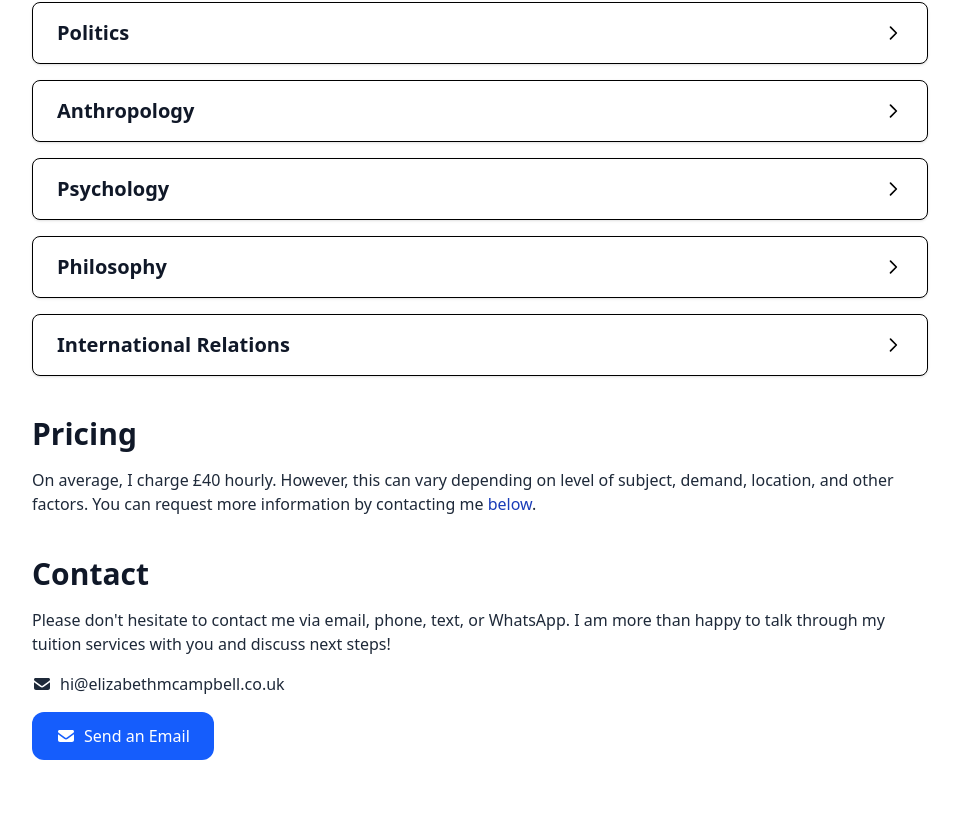
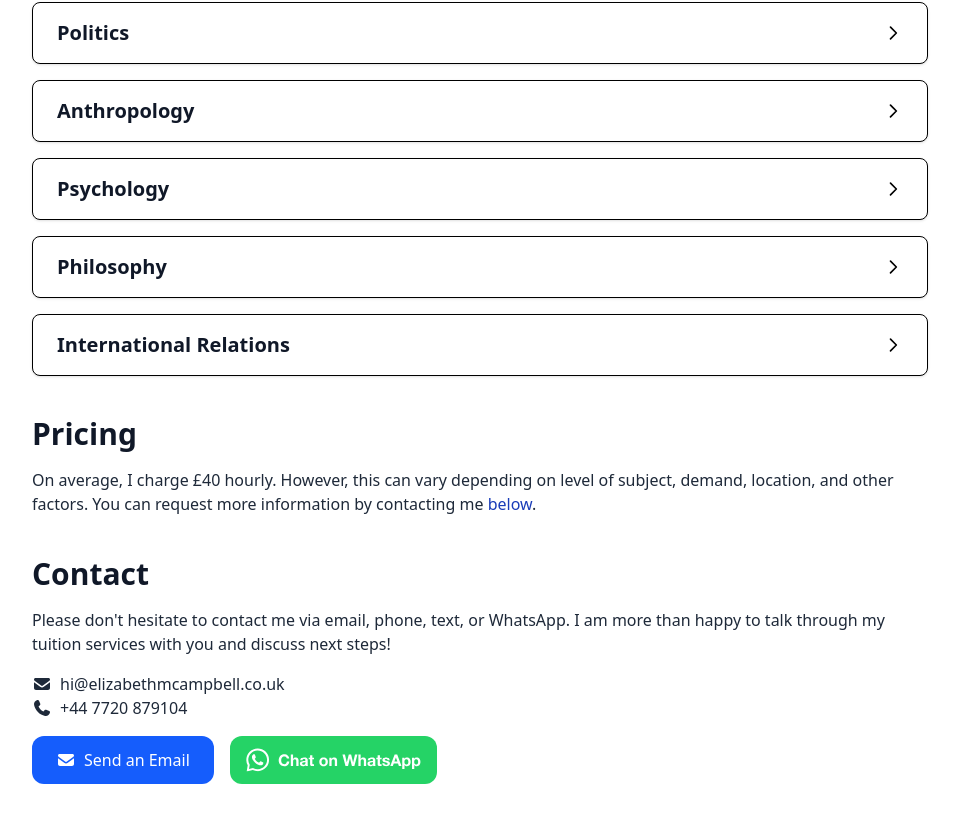
Before and after one commit to trolleyman/tutor, a React (Vite) app: page / in a window 1280 px wide. Shown: the part 1670-2492 px from the top of the page, without its empty margins (160-1119 px from the left). Before the commit the page ends 2470 px from the top, so only its background shows below. Built offline with nearby package versions, Linux system fonts and the light colour scheme.

Commit message:
Add number to website

```diff
--- a/src/App.tsx
+++ b/src/App.tsx
@@ -1,6 +1,6 @@
 import { FontAwesomeIcon } from '@fortawesome/react-fontawesome'
-import { faEnvelope } from '@fortawesome/free-solid-svg-icons'
-import { fullName, email, sections, subjects } from './data/tutoring';
+import { faEnvelope, faPhone } from '@fortawesome/free-solid-svg-icons'
+import { fullName, email, sections, subjects, whatsAppLink, phoneNumber } from './data/tutoring';
 import { handleNavClick } from './components/Header';
 import React from 'react';
 
@@ -247,7 +247,7 @@ function App() {
         </Paragraph>
         <Paragraph>
           <a href={`mailto:${email}`}><FontAwesomeIcon icon={faEnvelope} className="mr-2" />{email}</a><br />
-          {/* <a href={whatsAppLink}><FontAwesomeIcon icon={faPhone} className="mr-2" />TODO</a> */}
+          <a href={whatsAppLink}><FontAwesomeIcon icon={faPhone} className="mr-2" />{phoneNumber}</a>
         </Paragraph>
         <div className="flex items-center gap-4">
           <a
@@ -257,9 +257,9 @@ function App() {
             <FontAwesomeIcon icon={faEnvelope} className="mr-2" />
             Send an Email
           </a>
-          {/* <a className="inline-block" aria-label="Chat on WhatsApp" href={whatsAppLink}>
+          <a className="inline-block" aria-label="Chat on WhatsApp" href={whatsAppLink}>
             <img alt="Chat on WhatsApp" src="/WhatsApp/WhatsAppButtonGreenLarge.svg" />
-          </a> */}
+          </a>
         </div>
       </Section>
     </div>
--- a/src/data/tutoring.ts
+++ b/src/data/tutoring.ts
@@ -6,6 +6,12 @@ export const lastName = `Campbell`;
 export const fullName = `${firstName} ${lastName}`;
 
 export const email = "hi@elizabethmcampbell.co.uk";
+
+export const phoneNumber = "+44 7720 879104";
+
+export const whatsAppText = "Hi, I'm interested in tutoring services."
+
+export const whatsAppLink = `https://api.whatsapp.com/send/?phone=${phoneNumber.replace(/\D/g, '')}&text=${encodeURIComponent(whatsAppText)}&type=phone_number&app_absent=0`;
 
 export const sections = {
   about: { id: 'about', name: 'About' },
```
Also changed, not shown: 2 other files (tests, documents, lock files or other folders).
